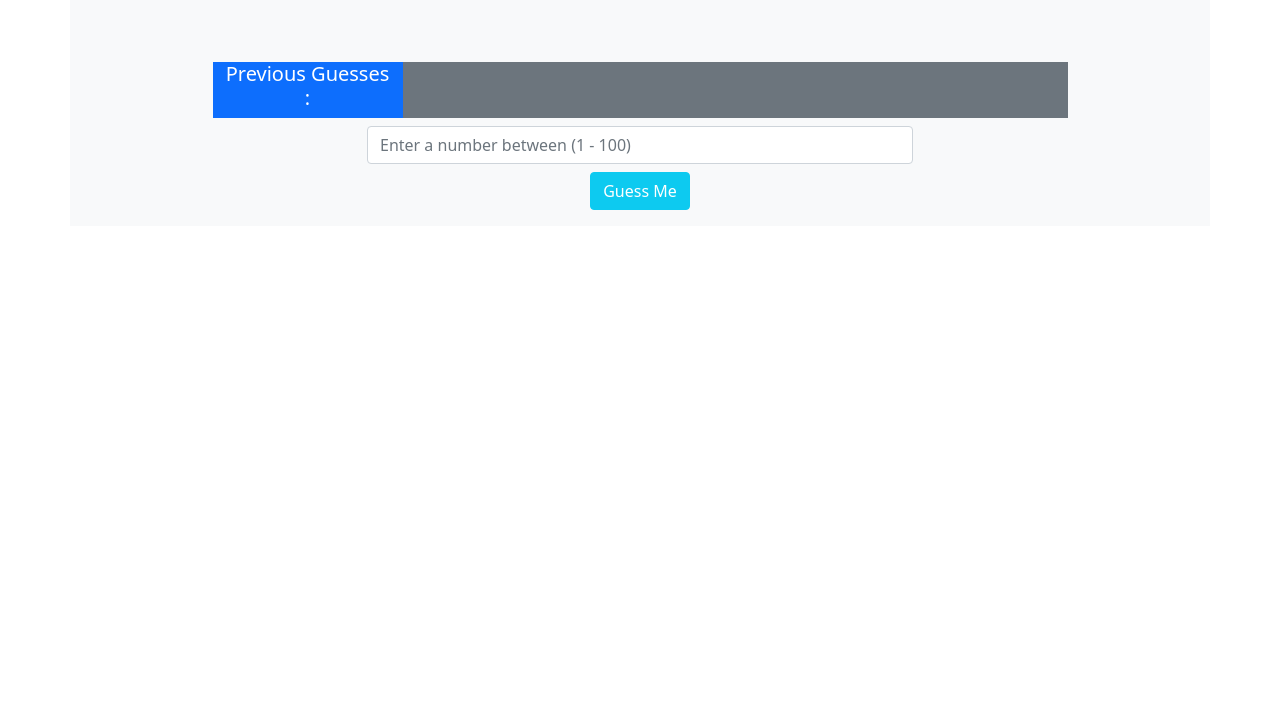
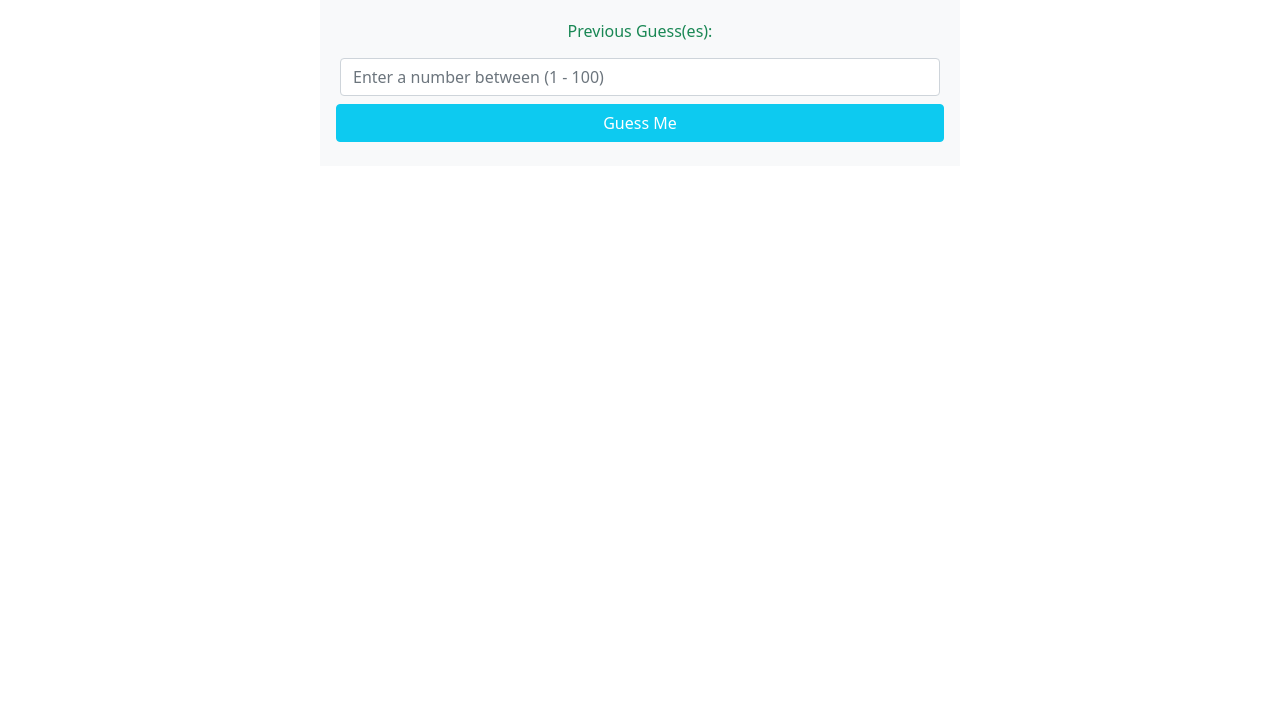
Before and after one commit to krishdu/Number-Guessing-Game, a plain HTML site: page index.html in a window 1280 px wide. Shown: the part 72-800 px from the top of the page. Drawn offline with nearby package versions, Linux system fonts and the light colour scheme.

Commit message:
changes the design

```diff
--- a/index.html
+++ b/index.html
@@ -8,37 +8,34 @@
     <title>Guessing Game</title>
     <link rel="stylesheet" href="https://cdn.jsdelivr.net/npm/bootstrap@5.0.2/dist/css/bootstrap.min.css"
         integrity="sha384-EVSTQN3/azprG1Anm3QDgpJLIm9Nao0Yz1ztcQTwFspd3yD65VohhpuuCOmLASjC" crossorigin="anonymous">
+    <link rel="stylesheet" href="https://cdnjs.cloudflare.com/ajax/libs/font-awesome/4.7.0/css/font-awesome.min.css">
 </head>
 
 <body>
-    <div class="container text-center p-2 mt-2">
-        <h2 class="bg-info">Guessing Game</h2>
-    </div>
-    <div class="container bg-light text-center py-3">
-        <div class="row justify-content-center">
-            <div class="col-md-4">
-                <h4 id="message" class="p-3 font-weight-bold"></h4>
-                <!-- <p id="error_message" class="bg-warning"></p>
-                <p id="success_message" class="bg-success"></p>  -->
+    <div class="container bg-light p-2 mt-2 w-50">
+
+        <h2 class="text-center">Guessing Game <i class="fa fa-gamepad" aria-hidden="true"></i></h2>
+
+        <div class="container text-center py-3">
+            <div class="row ">
+                <div class="col">
+                    <h5 id="message"></h5>
+                </div>
             </div>
-        </div>
-        <div class="row justify-content-center my-2">
-            <div class="col-md-2 bg-primary text-center">
-                <h5 class="text-white font-weight-bold">Previous Guesses : </h5>
+            <div class="row my-2">
+                <div class="col text-center">
+                    <h6 class="text-success">Previous Guess(es): <span id="numberArray" class="text-dark "></span></h6>
+                </div>
             </div>
-            <div class="col-md-7 bg-secondary">
-                <h6 id="numberArray" class="text-white font-weight-bold"></h6>
+            <div class="row">
+                <div class="col form-group mb-2">
+                    <input type="number" class="form-control" id="guessedNumber"
+                        placeholder="Enter a number between (1 - 100)" onInput="clearText()">
+                </div>
             </div>
-        </div>
-        <div class="row justify-content-center">
-            <div class="col-md-6 form-group mb-2">
-                <input type="number" class="form-control" id="guessedNumber"
-                    placeholder="Enter a number between (1 - 100)" onInput="clearText()">
-            </div>
-        </div>
-        <div class="row justify-content-center">
-            <div class="col-md-10">
-                <button type="button" class="btn btn-info text-white" onclick="guessNumber()">Guess Me</button>
+            <div class="row px-2">
+                <button type="button" class="btn btn-info text-white btn-block" onclick="guessNumber()">Guess
+                    Me</button>
             </div>
         </div>
     </div>
--- a/js/main_script.js
+++ b/js/main_script.js
@@ -7,18 +7,18 @@ function guessNumber(){
     if(guessedNumber != '' && !isNaN(guessedNumber)){
 
         let message = document.querySelector("#message");
-
+        message.style = "display:block"
         if(guessedNumber == generatedNumber){
-            message.setAttribute("class", "bg-success")
+            message.setAttribute("class", "alert alert-success");
             message.innerHTML = "Perfect Guess";
         }else if(guessedNumber < generatedNumber){
             guessArray.push(guessedNumber);
-            message.setAttribute("class", "bg-danger")
+            message.setAttribute("class", "alert alert-danger");
             message.innerHTML = "Too Low";
             document.querySelector("#numberArray").innerHTML = guessArray;
         }else{
             guessArray.push(guessedNumber);
-            message.setAttribute("class", "bg-warning")
+            message.setAttribute("class", "alert alert-danger");
             message.innerHTML = "Too High";
             document.querySelector("#numberArray").innerHTML = guessArray;
         }
@@ -28,5 +28,5 @@ function guessNumber(){
 }
 
 function clearText(){
-    document.querySelector("#message").innerHTML = "";
+    document.querySelector("#message").style = "display:none";
 }
```
